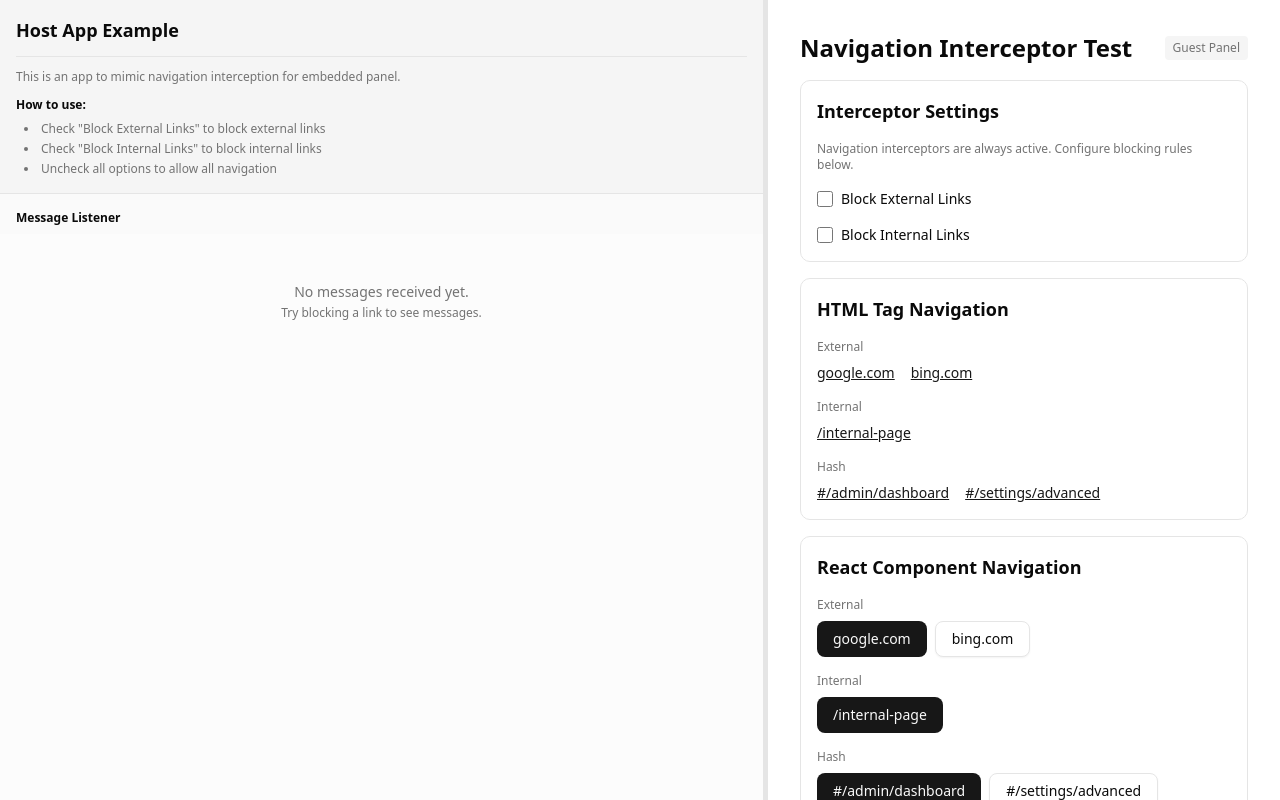
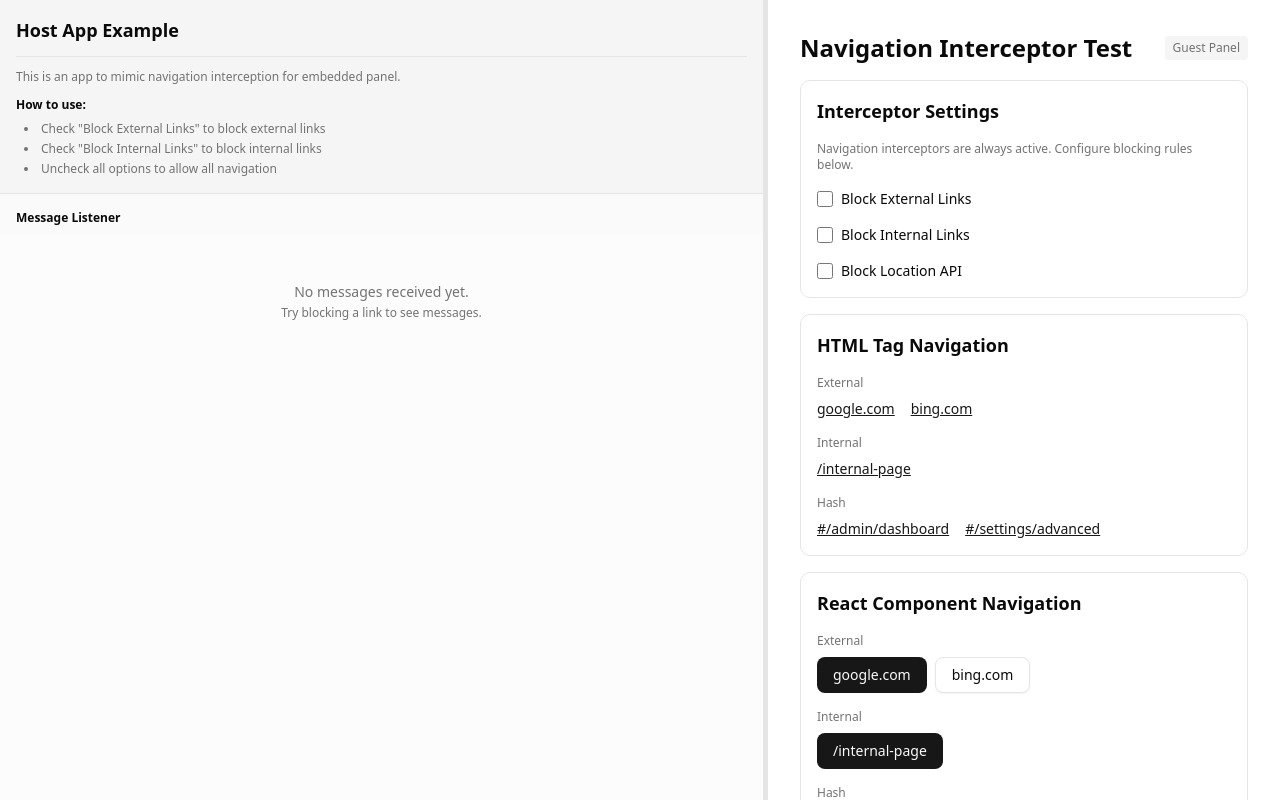
Before and after one commit to jesse23/nav-intercept-example, a React (Vite) app: page / in a window 1280 px wide. Built offline with nearby package versions, Linux system fonts and the light colour scheme.

Commit message:
Add blockLocationAPI state to App component and navigationInterceptor for controlling location API navigation. Update related logic to handle blocking behavior based on user preference.

```diff
--- a/src/App.tsx
+++ b/src/App.tsx
@@ -14,6 +14,7 @@ function App() {
   const [blockInternal, setBlockInternal] = useState(false)
   const [allowedExternalUrl, setAllowedExternalUrl] = useState("")
   const [allowSubLocation, setAllowSubLocation] = useState("")
+  const [blockLocationAPI, setBlockLocationAPI] = useState(false)
   const [messages, setMessages] = useState<Message[]>([])
   const [splitPosition, setSplitPosition] = useState(60) // Percentage for native app panel
   const [isDragging, setIsDragging] = useState(false)
@@ -47,6 +48,7 @@ function App() {
       allowedDomains,
       allowInternal: blockInternal ? false : undefined,
       allowSubLocation: allowSubLocation.trim() || undefined,
+      blockLocationAPI: blockLocationAPI || undefined,
       onBlocked: (info) => {
         // Update messages state
         setMessages((prev) => {
@@ -70,7 +72,7 @@ function App() {
         )
       },
     })
-  }, [blockExternal, blockInternal, allowedExternalUrl, allowSubLocation])
+  }, [blockExternal, blockInternal, allowedExternalUrl, allowSubLocation, blockLocationAPI])
 
   // Auto-scroll to bottom when new messages arrive
   useEffect(() => {
@@ -281,6 +283,19 @@ function App() {
                   </div>
                 )}
               </div>
+
+              {/* Block Location API Group */}
+              <div className="flex flex-col gap-2">
+                <label className="flex items-center gap-2 cursor-pointer">
+                  <input
+                    type="checkbox"
+                    checked={blockLocationAPI}
+                    onChange={(e) => setBlockLocationAPI(e.target.checked)}
+                    className="w-4 h-4"
+                  />
+                  <span className="text-sm">Block Location API</span>
+                </label>
+              </div>
             </div>
 
             {/* Native &lt;a&gt; Element Examples */}
@@ -480,7 +495,7 @@ function App() {
                 {/* Location methods intercepted via beforeunload */}
                 <div className="flex flex-col gap-2">
                   <p className="text-xs text-muted-foreground">
-                    <code>window.location</code> methods trigger <code>beforeunload</code> events, but the destination URL (href) cannot be captured due to browser security restrictions.
+                    Location API can only be blocked via leave confirmation, without access to the new URL. Use the 3rd option above to block it.
                   </p>
 
                   <div className="space-y-4">
--- a/src/lib/navigationInterceptor.ts
+++ b/src/lib/navigationInterceptor.ts
@@ -13,6 +13,7 @@ interface NavigationInterceptorOptions {
   allowedDomains?: string[]
   allowInternal?: boolean
   allowSubLocation?: string
+  blockLocationAPI?: boolean // If true, block all location API navigation (location.href, location.assign, location.replace)
   onBlocked?: OnBlockedCallback
 }
 
@@ -22,6 +23,7 @@ interface NavigationInterceptorState {
   allowedDomains?: string[]
   allowInternal?: boolean
   allowSubLocation?: string
+  blockLocationAPI?: boolean
   onBlocked?: OnBlockedCallback
 }
 
@@ -224,21 +226,18 @@ const hashChangeHandler = (_e: HashChangeEvent) => {
 const beforeUnloadHandler = (e: BeforeUnloadEvent) => {
   if (!state.enabled) return
 
-  const currentLocation = window.location.href
-
-  // Check if this navigation should be blocked
-  const checkResult = shouldBlockUrl(currentLocation)
-
-  if (checkResult.blocked && checkResult.url) {
-    // Notify about the blocked navigation attempt
-    notifyBlocked(checkResult.url, 'location.href')
-
-    // Best practice: preventDefault() + set returnValue for legacy support
+  // Only block if user explicitly enabled blockLocationAPI option
+  // Note: We cannot determine the destination URL in beforeunload (currentLocation is the old URL, not new)
+  // So we can only block all location API navigation or allow all
+  if (state.blockLocationAPI === true) {
+    // Block all location API navigation (location.href, location.assign, location.replace)
     // Note: The browser will show its own generic message - we cannot customize it
     // See: https://developer.mozilla.org/en-US/docs/Web/API/BeforeUnloadEvent/returnValue
     e.preventDefault()
     e.returnValue = '' // Any truthy value works, but message is ignored by browsers
   }
+
+  // If blockLocationAPI is false or undefined, allow all location API navigation
 }
 
 // Intercepted window.open - checks state before blocking
@@ -313,6 +312,7 @@ export const navigationInterceptor = {
     state.allowedDomains = options.allowedDomains
     state.allowInternal = options.allowInternal
     state.allowSubLocation = options.allowSubLocation
+    state.blockLocationAPI = options.blockLocationAPI
     state.onBlocked = options.onBlocked
   },
 
@@ -346,6 +346,7 @@ export const navigationInterceptor = {
     state.allowedDomains = undefined
     state.allowInternal = undefined
     state.allowSubLocation = undefined
+    state.blockLocationAPI = undefined
     state.onBlocked = undefined
   },
 }
```
